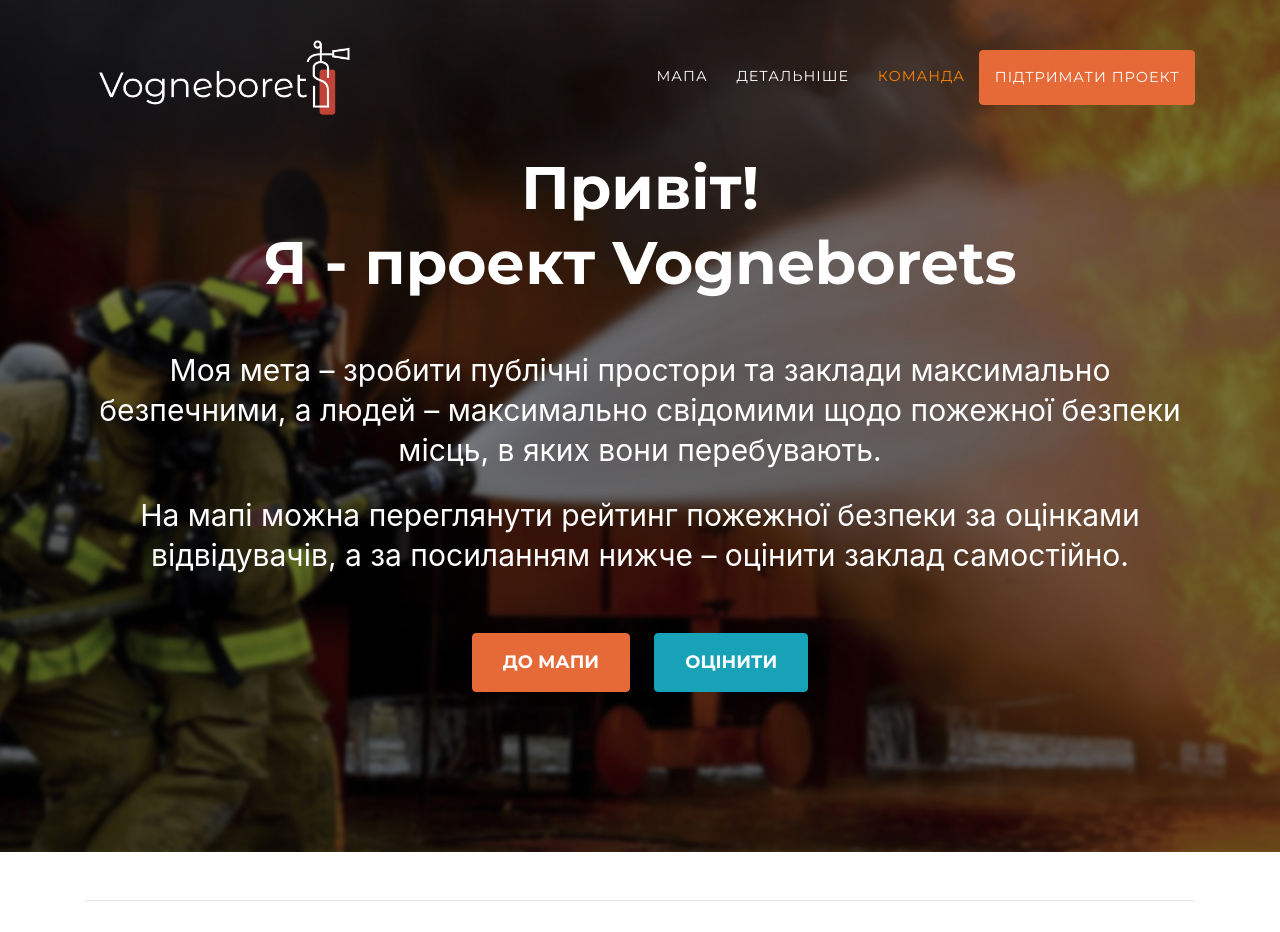
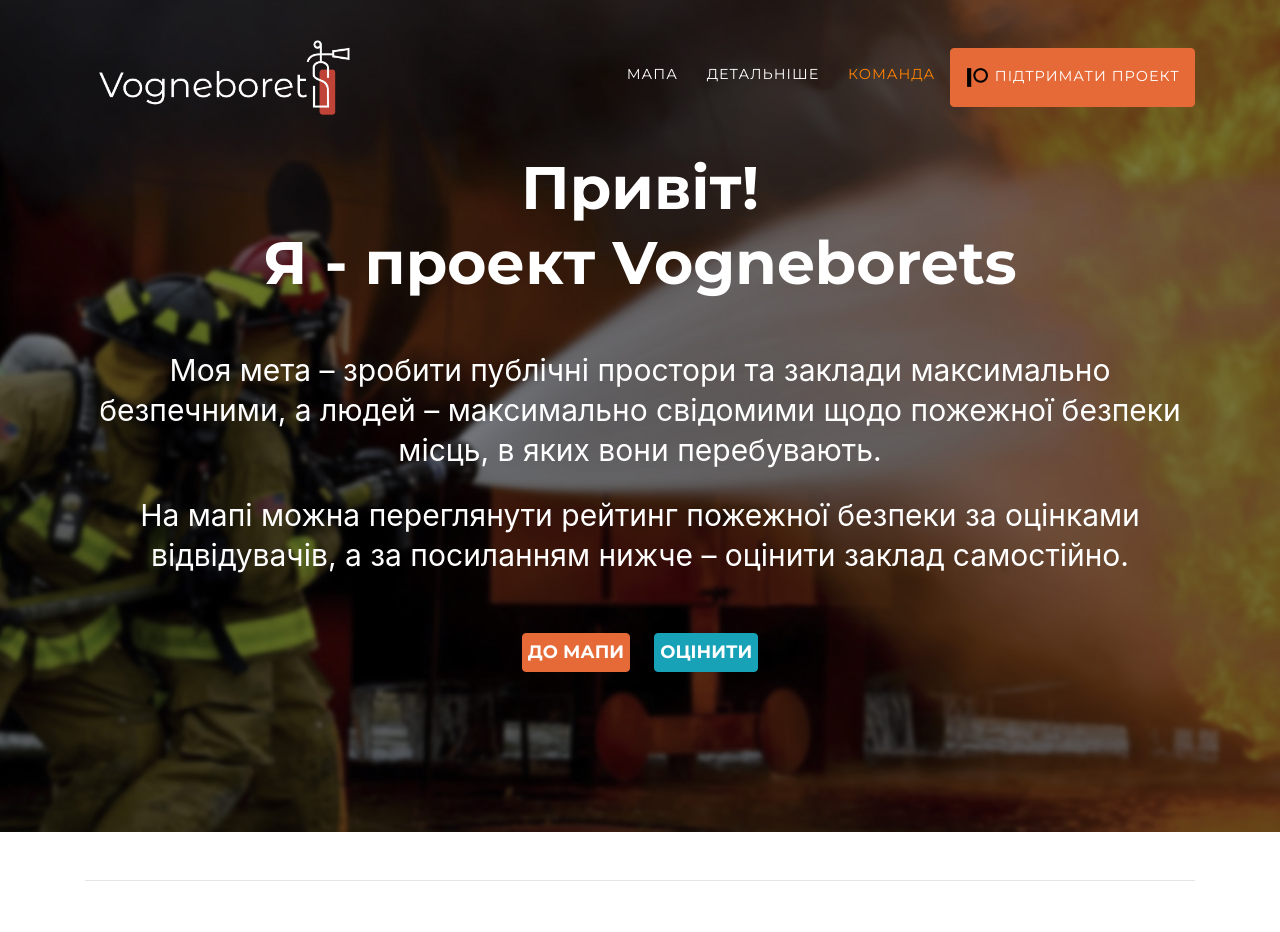
Before and after one commit to Bot-Zavod/vogneborets, a Flask app: template Website/templates/index.html in a window 1280 px wide. Shown: the top 932 px of the page. Run offline with Flask 2, Linux system fonts and the light colour scheme; the template is opened without the code that fills it, so the values that code supplies are empty; some libraries are stand-ins or nearby versions; some web fonts are replaced.

Commit message:
patreon btn

```diff
--- a/Website/static/css/agency.css
+++ b/Website/static/css/agency.css
@@ -95,7 +95,7 @@ img::-moz-selection {
 
 .btn-xl {
   font-size: 18px;
-  padding: 15px 30px;
+  padding: 5px 5px;
   margin: 10px 10px 10px 10px;
 }
 
--- a/Website/templates/index.html
+++ b/Website/templates/index.html
@@ -49,7 +49,7 @@
           <li class="nav-item">
             <a class="nav-link js-scroll-trigger" href="#team">Команда</a>
           <li class="nav-item">
-            <a class="nav-link btn btn-primary text-uppercase js-scroll-trigger" href="https://www.patreon.com/Vogneborets" target="_blank">Пiдтримати проект</a>
+            <a class="nav-link btn btn-primary text-uppercase js-scroll-trigger" href="https://www.patreon.com/Vogneborets" target="_blank"><img src="/static/img/patreon.png" width="25" height="25"> Пiдтримати проект</a>
           </li>
         </ul>
       </div>
```
Also changed, not shown: Website/static/img/patreon.png (added).
